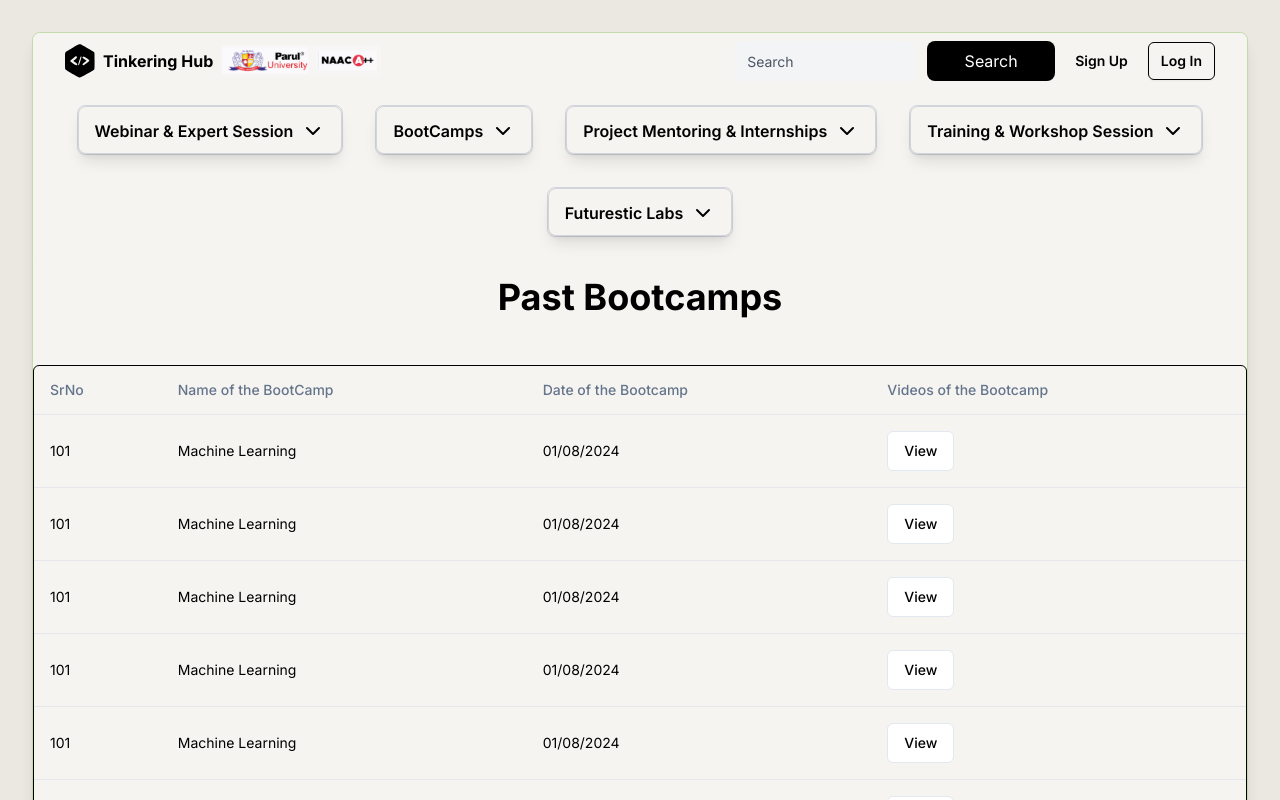
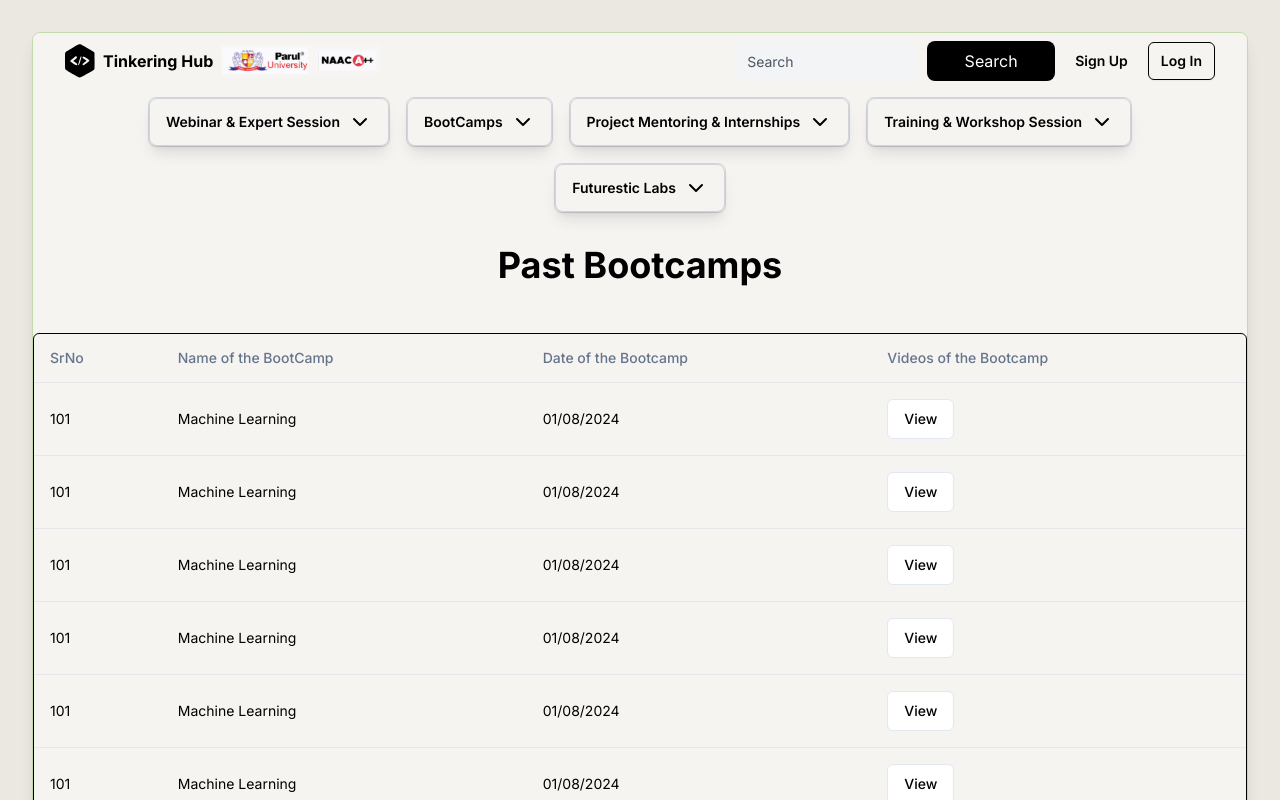
Before and after one commit to karan-patil19/TinkeringHub, a Next.js app: page /PastBootCampsVideos in a window 1280 px wide. Shown: the top 800 px of the page. Built offline with nearby package versions, Linux system fonts and the light colour scheme.

Commit message:
NavigationChanges-Sagarika

```diff
--- a/components/Dropdown.jsx
+++ b/components/Dropdown.jsx
@@ -10,7 +10,9 @@ const dropdowns = [
     buttonLabel: 'Webinar & Expert Session',
     items: [
       { label: 'Upcoming Webinar', href: '/UpcomingWebinar' },
+      // { label: 'Upcoming Expression', href: '/UpcomingExpression' },
       { label: 'Past Webinar', href: '/PastWebinar' },
+      // { label: 'Past Expression', href: '/PastExpression' },
     ],
   },
   {
@@ -25,6 +27,7 @@ const dropdowns = [
     items: [
       { label: 'Peach Project', href: '/PeachProject' },
       { label: 'Open Internship', href: '/OpenInternship' },
+      // { label: 'Past Internship Experience', href: '/PastInternshipExperience' },
     ],
   },
   {
@@ -52,13 +55,13 @@ export default function MultiDropdowns() {
   return (
     <div className="w-full bg-primary_color2 mt-2">
       {/* Container to align all dropdowns in one line */}
-      <div className="flex flex-wrap justify-center gap-4 py-2 md:py-4 md:gap-6 lg:gap-8">
+      <div className="flex flex-wrap justify-center gap-4 py-2">
         {dropdowns.map((dropdown, index) => (
-          <div key={index} className="dropdown dropdown-hover border border-gray-300 rounded-lg w-full md:w-auto">
+          <div key={index} className="dropdown dropdown-hover border border-gray-300 rounded-lg">
             <div
               tabIndex={0}
               role="button"
-              className="btn bg-primary_color2 text-black shadow-lg dark:shadow-gray-300 hover:bg-primary_color1 hover:text-black transition-colors border border-gray-300 rounded-lg text-sm md:text-base py-2 px-3 md:py-3 md:px-4"
+              className="btn bg-primary_color2 text-black shadow-lg dark:shadow-gray-300 hover:bg-primary_color1 hover:text-black transition-colors border border-gray-300 rounded-lg"
             >
               {dropdown.buttonLabel} <ChevronDown />
             </div>
```
Also changed, not shown: components/Navigation.jsx (line endings or trailing spaces).
